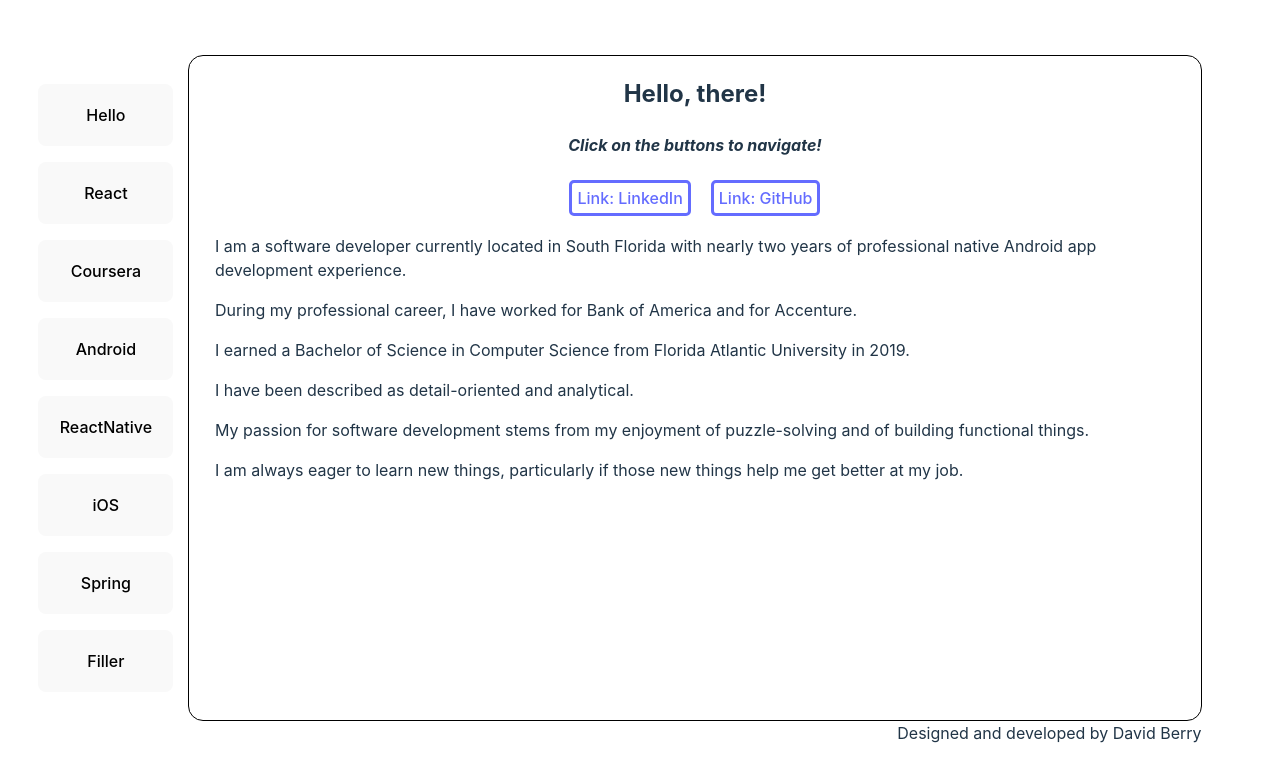
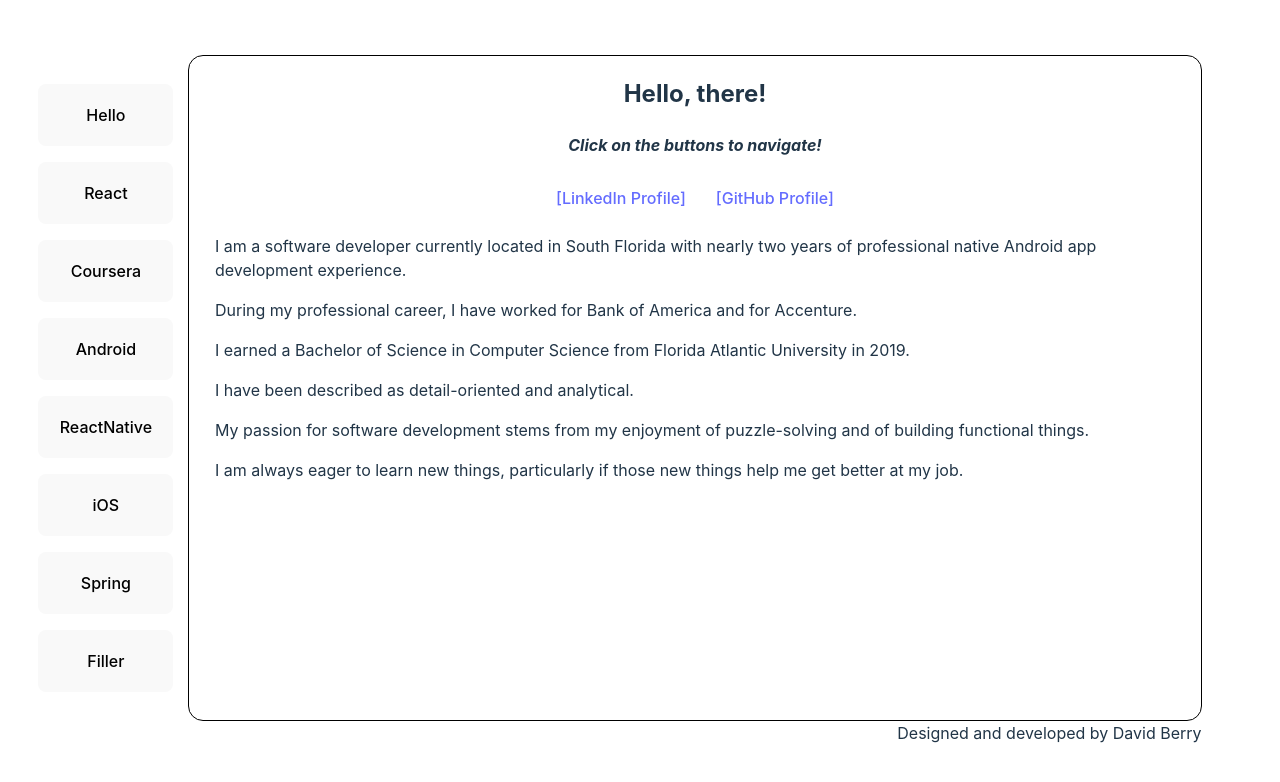
Before and after one commit to DBerry07/DBerry07.github.io, a React (Vite) app: page / in a window 1280 px wide. Shown: the top 782 px of the page. Built offline with nearby package versions, Linux system fonts and the light colour scheme.

Commit message:
Changed how links are displayed

```diff
--- a/src/css/Entry.css
+++ b/src/css/Entry.css
@@ -42,8 +42,8 @@
 }
 
 .link-button {
-  border:solid;
-  border-radius: 5px;
+  /* border:solid; */
+  /* border-radius: 5px; */
   padding: 5px;
 }
 
--- a/src/data/constants/screens.js
+++ b/src/data/constants/screens.js
@@ -3,8 +3,8 @@ import { LINKS } from "./links.js";
 export const Hello = {
   title: "Hello, there!",
   htmls: [
-    [LINKS.linkedin, "Link: LinkedIn"],
-    [LINKS.github, "Link: GitHub"],
+    [LINKS.linkedin, "[LinkedIn Profile]"],
+    [LINKS.github, "[GitHub Profile]"],
   ],
   subheading: "Click on the buttons to navigate!",
   body: [
@@ -20,7 +20,7 @@ export const Hello = {
 
 export const React = {
   title: "This Webpage",
-  htmls: [[LINKS.webpage, "Link: GitHub Repo"]],
+  htmls: [[LINKS.webpage, "[GitHub Repo]"]],
   body: [
     "This webpage (hosted on GitHub Pages) is created with React, set up and tested using Vite.",
     "JSX, Components, State, and Hooks were all used to make the user interface and its interactability - as is the norm for React applications.",
@@ -29,7 +29,7 @@ export const React = {
 
 export const Coursera = {
   title: "Coursera Project",
-  htmls: [[LINKS.coursera, "Link: GitFront Repo Display"]],
+  htmls: [[LINKS.coursera, "[GitFront Repo]"]],
   body: [
     // Coursera Project text
     "My project that I submittted to Coursera's Vanderbilt-developed Android developer specialization capstone course.",
@@ -57,7 +57,7 @@ export const Coursera = {
 
 export const Android = {
   title: "Native Android App",
-  htmls: [[LINKS.blank, "Hello, World!"]],
+  htmls: [[LINKS.blank, "[Hello, World!]"]],
   body: [
     "Put description, videos, and screenshots",
     "of the ResidentalManager app I am making",
@@ -67,7 +67,7 @@ export const Android = {
 
 export const ReactNative = {
   title: "React Native App",
-  htmls: [[LINKS.blank, "Hello, World!"]],
+  htmls: [[LINKS.blank, "[Hello, World!]"]],
   body: [
     "Put description",
     "and videos",
@@ -80,7 +80,7 @@ export const ReactNative = {
 
 export const iOS = {
   title: "Native iOS App",
-  htmls: [[LINKS.blank, "Hello, World!"]],
+  htmls: [[LINKS.blank, "[Hello, World!]"]],
   body: [
     "Put description",
     "and videos",
@@ -102,7 +102,7 @@ export const Spring = {
 
 export const Filler = {
   title: "Filler",
-  htmls: [[LINKS.blank, "Hello, World!"]],
+  htmls: [[LINKS.blank, "[Hello, World!]"]],
   body: filler(50),
 };
 
```
